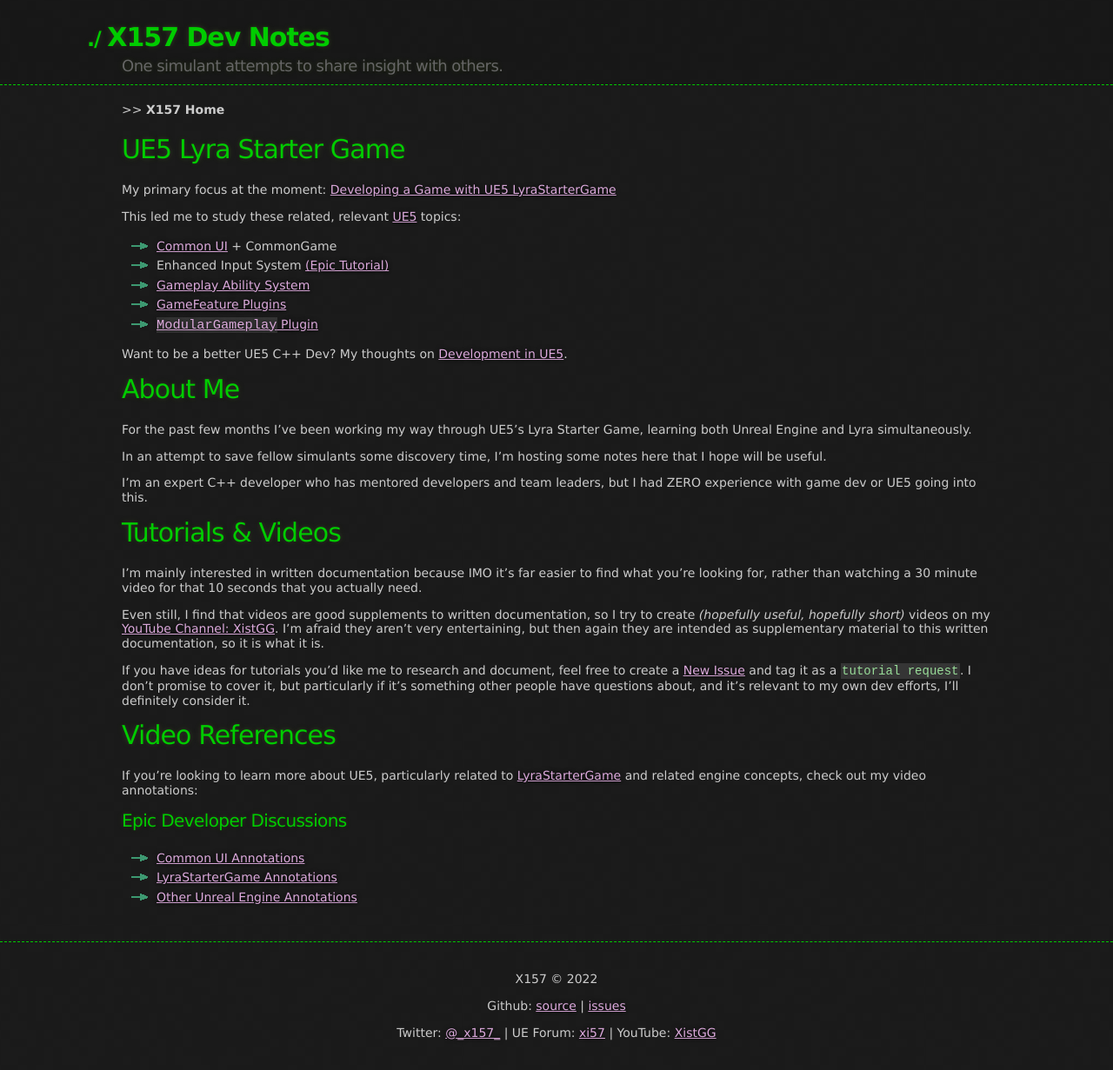
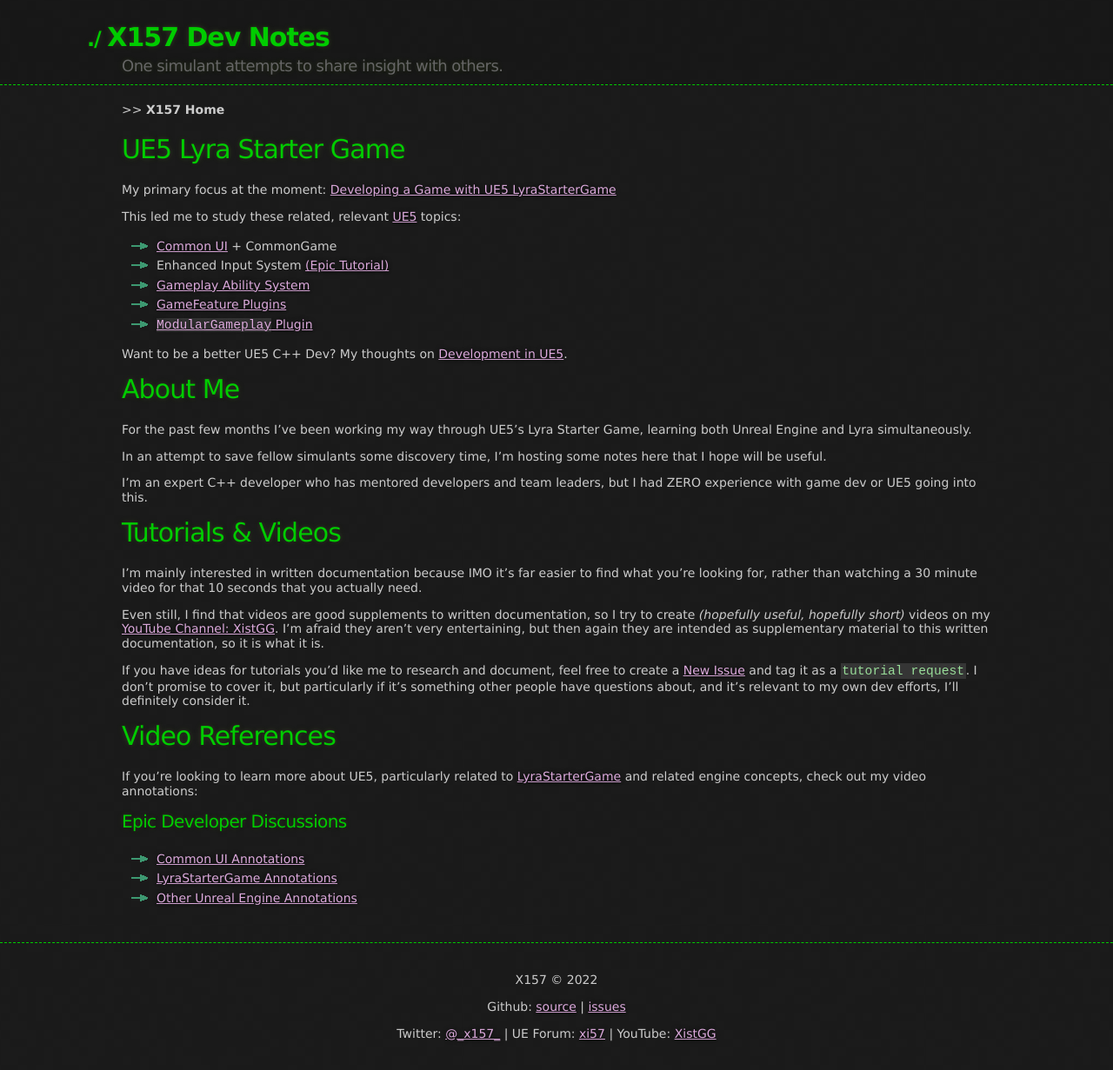
Before and after one commit to x157/x157.github.io, a Jekyll site: the page built from index.md, in a window 1280 px wide. Shown: the whole page at 87% size. Built offline with Jekyll 4.4.1, drawn with Linux system fonts in a browser that asks for light colours; our own code applies the rules of GitHub Pages for plain Markdown files.

Commit message:
Iterate code style

```diff
--- a/assets/css/style.scss
+++ b/assets/css/style.scss
@@ -228,8 +228,8 @@
 pre {
   background: rgba(40, 40, 40, 0.8);
   border: 1px solid rgba(255, 255, 255, 0.15);
-  padding: 10px;
-  font-size: 16px;
+  padding: 0.3em;
+  font-size: 1.05em;
   tab-size: 4;
   border-radius: 2px;
   word-wrap: normal;
@@ -264,6 +264,7 @@
 code {
   padding: .1em;
   margin: 0;
+  font-size: 1.05em;
 }
 
 a code {
@@ -349,7 +350,6 @@
 
 a code, a code.highlighter-rouge {
   color: #ddaadd;
-  font-size: 1.1em;
 }
 
 a code:hover, a code.highlighter-rouge:hover {
```
